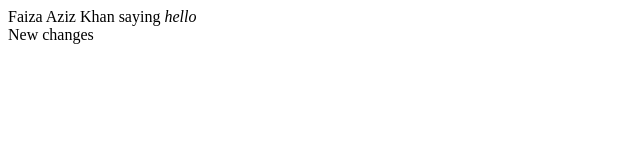
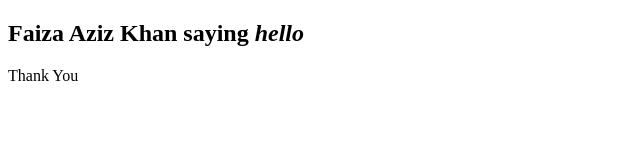
Before and after one commit to fazzyA/BootCamp2020, a plain HTML site: page index.html in a window 1280 px wide. Shown: the whole page, without its empty margins (0-640 px from the left). Drawn offline with Linux system fonts and the light colour scheme.

Commit message:
new changes for github actions

```diff
--- a/index.html
+++ b/index.html
@@ -6,7 +6,7 @@
     <title>Document</title>
 </head>
 <body>
-    <div>Faiza Aziz Khan saying <i>hello</i></div>
-    <div>New changes</div>
+    <h2>Faiza Aziz Khan saying <i>hello</i></h2>
+    <div>Thank You</div>
 </body>
 </html>
```
